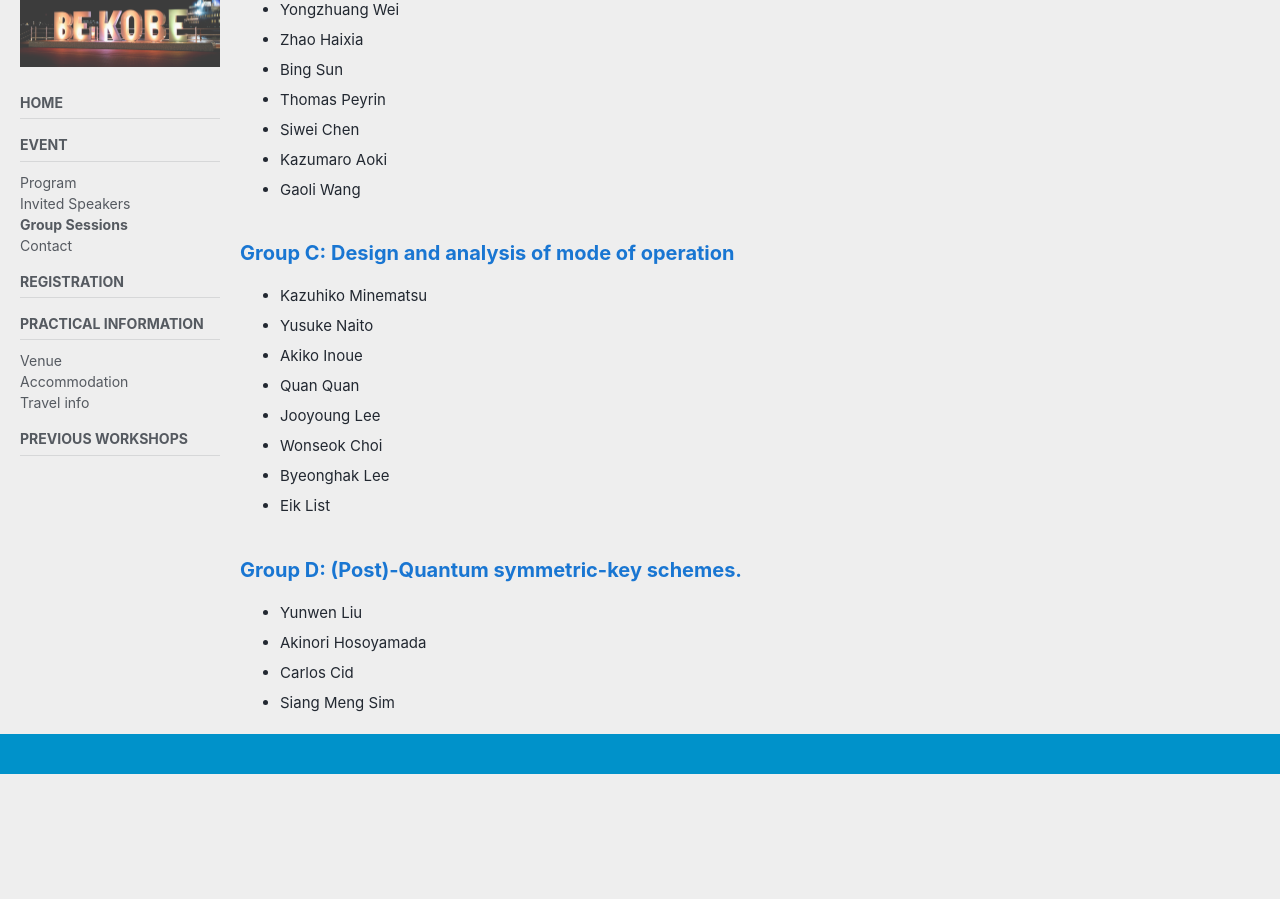
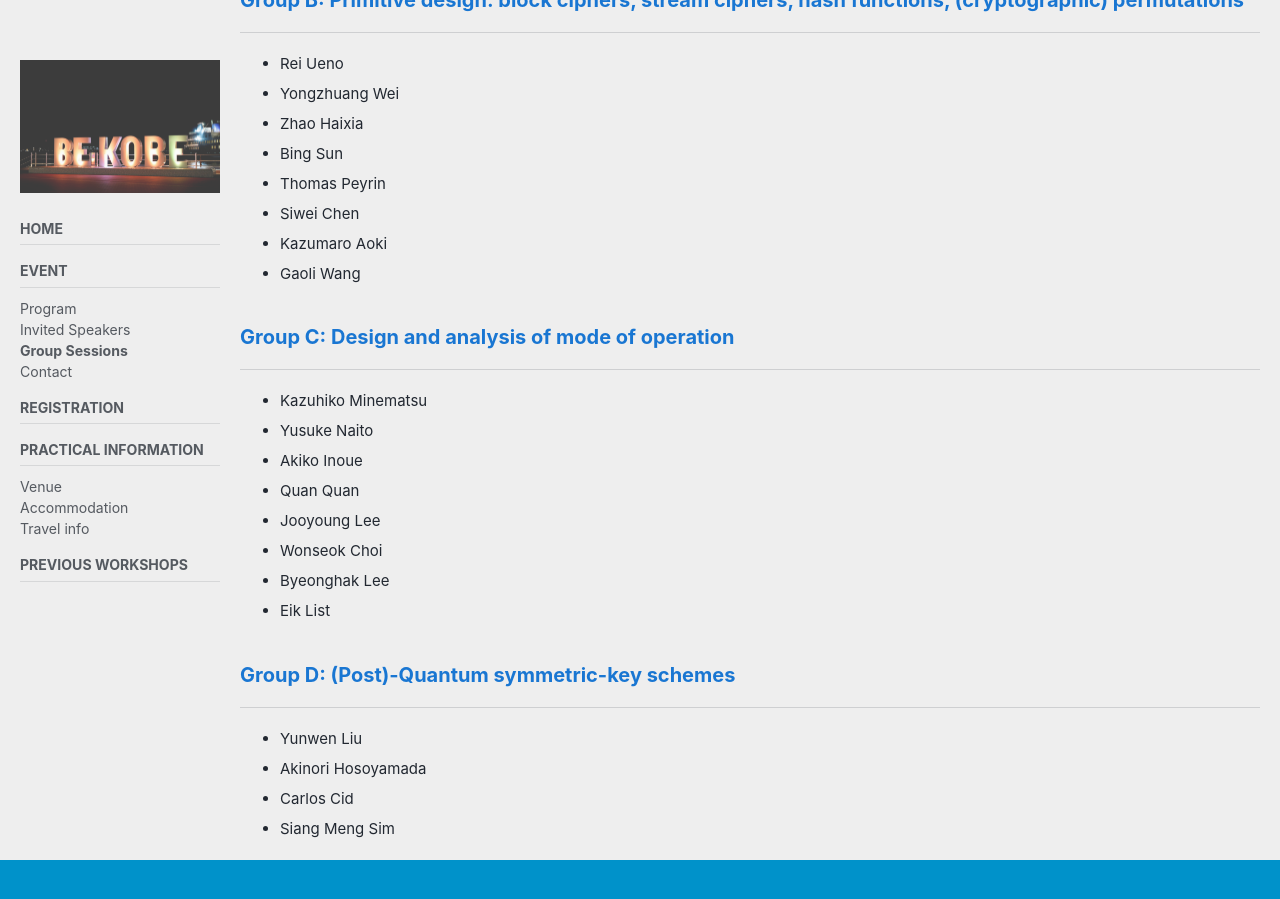
Before and after one commit to askworkshop/ask2019, a Jekyll site: the page built from groups.md, in a window 1280 px wide and 900 px high, scrolled down 1295 px. Built offline with Jekyll 4.4.1, drawn with Linux system fonts in a browser that asks for light colours; cached includes are drawn as plain includes; nearby versions of some CDN libraries; our own code applies the rules of GitHub Pages for plain Markdown files; before the commit the page ends 2069 px from its top, so only the background shows below that.

Commit message:
minor change

```diff
--- a/groups.md
+++ b/groups.md
@@ -12,6 +12,7 @@ sidebar:
 Groups and members of each group are as follows.
 
 ### Group A-1: Cryptanalysis 1
+---
 - Group members are as follows.
 - Orr Dunkelman
 - Subhadeep Banik
@@ -24,6 +25,7 @@ Groups and members of each group are as follows.
 - Christian Rechberger
 
 ### Group A-2: Cryptanalysis 2
+---
 - Patrick Derbez
 - Willi Meier
 - Ling Song
@@ -34,6 +36,7 @@ Groups and members of each group are as follows.
 - LI  Lingchen
 
 ### Group A-3: Cryptanalysis 3
+---
 - Dhiman Saha
 - Siwei Sun
 - Ferdinand Sibleyras
@@ -44,6 +47,7 @@ Groups and members of each group are as follows.
 - Yu Sasaki
 
 ### Group B: Primitive design: block ciphers, stream ciphers, hash functions, (cryptographic) permutations
+---
 - Rei Ueno
 - Yongzhuang Wei
 - Zhao  Haixia
@@ -54,6 +58,7 @@ Groups and members of each group are as follows.
 - Gaoli Wang
 
 ### Group C: Design and analysis of mode of operation
+---
 - Kazuhiko Minematsu
 - Yusuke Naito
 - Akiko Inoue
@@ -63,7 +68,8 @@ Groups and members of each group are as follows.
 - Byeonghak Lee
 - Eik List
 
-### Group D: (Post)-Quantum symmetric-key schemes.
+### Group D: (Post)-Quantum symmetric-key schemes
+---
 - Yunwen Liu
 - Akinori Hosoyamada
 - Carlos Cid
```
